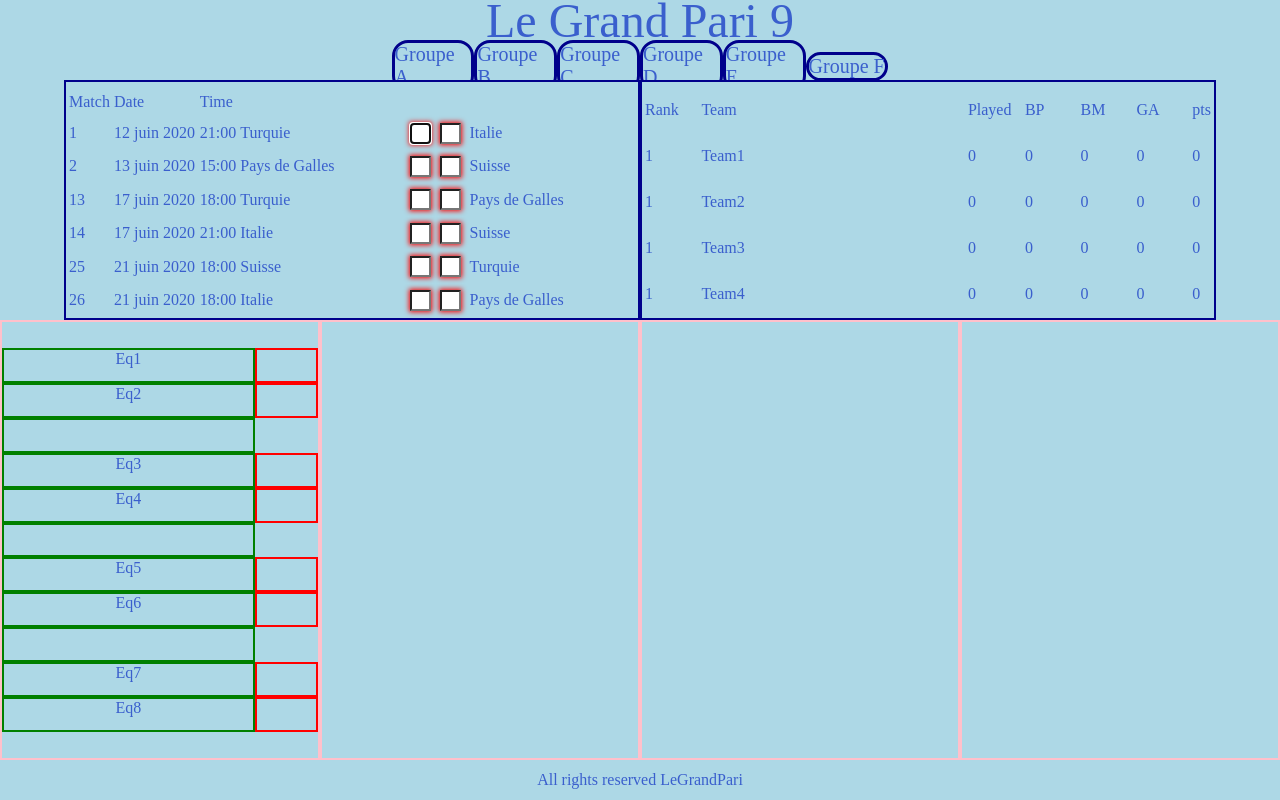
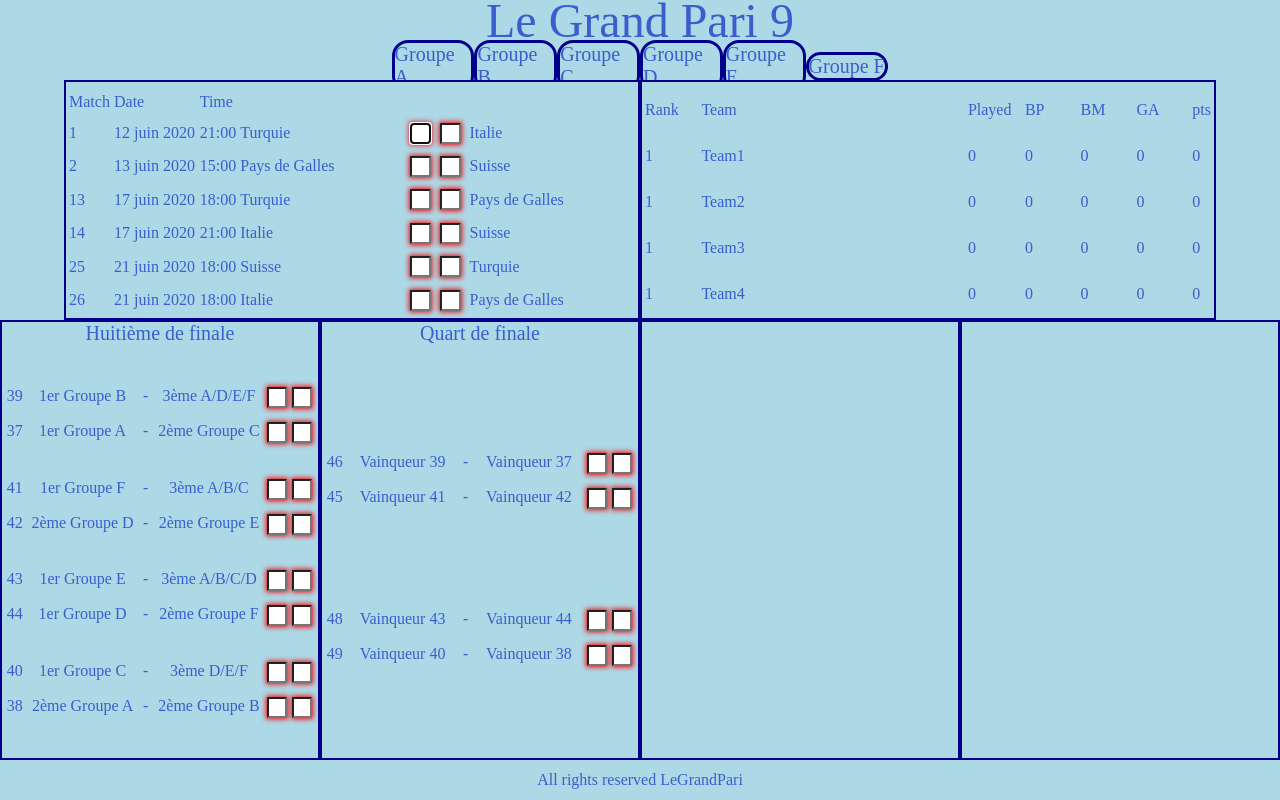
Before and after one commit to LeRingue/LeGrandPari, a plain HTML site: page index.html in a window 1280 px wide. Drawn offline with Linux system fonts and the light colour scheme.

Commit message:
html & css for Round of 8 & 4 OK

```diff
--- a/css/main.css
+++ b/css/main.css
@@ -116,11 +116,11 @@ main>section{
   flex-flow: row wrap;
   justify-content: flex-start;
   align-items: flex-start;
-  align-content: center;
+  align-content: flex-start;
   width: 25%;
   height: 100%;
   /* column-width: 50px; */
-  border: 2px solid pink;
+  border: 2px solid darkblue;
 }
 
 div{
@@ -129,21 +129,48 @@ div{
   justify-content: flex-start;
   align-items: flex-start;
   align-content: center;
-  width: 80%;
+  width: 35%;
   height: 8%;
-  border: 2px solid green;
+  /* border: 2px solid green; */
 }
 
 div[class="score"]{
-  display: flex;
+  /* display: flex;
   flex-flow: column wrap;
   justify-content: flex-start;
   align-items: flex-start;
-  align-content: center;
-  width: 20%;
+  align-content: center; */
+  width: 8%;
   height: 8%;
-  border: 2px solid red;
+  /* border: 2px solid red; */
 }
+
+div[class="dash"]{
+  width: 5%;
+}
+
+
+div[class="FillerOf8"]{
+  width: 100%;
+  font-size: 1.25rem;
+  height: 5%;
+  /* border: 2px solid pink; */
+}
+
+div[class="F8ID"] {
+  width: 8%;
+  /* font-size: 1rem; */
+}
+
+div[class="FillerOf4"]{
+  width: 100%;
+  font-size: 1.25rem;
+  /* border: 2px solid pink; */
+  height: 10%;
+
+  vertical-align: top;
+}
+
 td[class="matchIDDisplay"] {
   width: 5%;
   column-width: 50px;
--- a/index.html
+++ b/index.html
@@ -794,33 +794,95 @@
         </table>
       </section>
     </nav>
-    <!-- <section id=FinalProno>
-      </section> -->
     <section id=FinalRound>
+      <!-- 1/8 Finale -->
       <section class="RoundOfX">
-        <!-- Faire une table avec équipe + score -->
-        <div>Eq1</div>
-        <div class="score"></div>
-        <div>Eq2</div>
-        <div class="score"></div>
+        <div class="FillerOf8">Huitième de finale</div>
         <div class="FillerOf8"></div>
-        <div>Eq3</div>
-        <div class="score"></div>
-        <div>Eq4</div>
-        <div class="score"></div>
         <div class="FillerOf8"></div>
-        <div>Eq5</div>
-        <div class="score"></div>
-        <div>Eq6</div>
-        <div class="score"></div>
+        <div class="F8ID">39</div>
+        <div>1er Groupe B</div>
+        <div class="dash">-</div>
+        <div>3ème A/D/E/F</div>
+        <div class="score"><input type="text" form="formM81A" autocomplete="disabled" name="score81A" maxlength = "1" class="score" id="score81A" required></div>
+        <div class="score"><input type="text" form="formM81B" autocomplete="disabled" name="score81B" maxlength = "1" class="score" id="score81B" required></div>
+        <div class="F8ID">37</div>
+        <div>1er Groupe A</div>
+        <div class="dash">-</div>
+        <div>2ème Groupe C</div>
+        <div class="score"><input type="text" form="formM82A" autocomplete="disabled" name="score82A" maxlength = "1" class="score" id="score82A" required></div>
+        <div class="score"><input type="text" form="formM82B" autocomplete="disabled" name="score82B" maxlength = "1" class="score" id="score82B" required></div>
         <div class="FillerOf8"></div>
-        <div>Eq7</div>
-        <div class="score"></div>
-        <div>Eq8</div>
-        <div class="score"></div>
+        <div class="F8ID">41</div>
+        <div>1er Groupe F</div>
+        <div class="dash">-</div>
+        <div>3ème A/B/C</div>
+        <div class="score"><input type="text" form="formM83A" autocomplete="disabled" name="score83A" maxlength = "1" class="score" id="score83A" required></div>
+        <div class="score"><input type="text" form="formM83B" autocomplete="disabled" name="score83B" maxlength = "1" class="score" id="score83B" required></div>
+        <div class="F8ID">42</div>
+        <div>2ème Groupe D</div>
+        <div class="dash">-</div>
+        <div>2ème Groupe E</div>
+        <div class="score"><input type="text" form="formM84A" autocomplete="disabled" name="score84A" maxlength = "1" class="score" id="score84A" required></div>
+        <div class="score"><input type="text" form="formM84B" autocomplete="disabled" name="score84B" maxlength = "1" class="score" id="score84B" required></div>
+        <div class="FillerOf8"></div>
+        <div class="F8ID">43</div>
+        <div>1er Groupe E</div>
+        <div class="dash">-</div>
+        <div>3ème A/B/C/D</div>
+        <div class="score"><input type="text" form="formM85A" autocomplete="disabled" name="score85A" maxlength = "1" class="score" id="score85A" required></div>
+        <div class="score"><input type="text" form="formM85B" autocomplete="disabled" name="score85B" maxlength = "1" class="score" id="score85B" required></div>
+        <div class="F8ID">44</div>
+        <div>1er Groupe D</div>
+        <div class="dash">-</div>
+        <div>2ème Groupe F</div>
+        <div class="score"><input type="text" form="formM86A" autocomplete="disabled" name="score86A" maxlength = "1" class="score" id="score86A" required></div>
+        <div class="score"><input type="text" form="formM86B" autocomplete="disabled" name="score86B" maxlength = "1" class="score" id="score86B" required></div>
+        <div class="FillerOf8"></div>
+        <div class="F8ID">40</div>
+        <div>1er Groupe C</div>
+        <div class="dash">-</div>
+        <div>3ème D/E/F</div>
+        <div class="score"><input type="text" form="formM87A" autocomplete="disabled" name="score87A" maxlength = "1" class="score" id="score87A" required></div>
+        <div class="score"><input type="text" form="formM87B" autocomplete="disabled" name="score87B" maxlength = "1" class="score" id="score87B" required></div>
+        <div class="F8ID">38</div>
+        <div>2ème Groupe A</div>
+        <div class="dash">-</div>
+        <div>2ème Groupe B</div>
+        <div class="score"><input type="text" form="formM88A" autocomplete="disabled" name="score88A" maxlength = "1" class="score" id="score88A" required></div>
+        <div class="score"><input type="text" form="formM88B" autocomplete="disabled" name="score88B" maxlength = "1" class="score" id="score88B" required></div>
       </section>
-
+      <!-- 1/4 Finale -->
       <section class="RoundOfX">
+        <div class="FillerOf4">Quart de finale</div>
+        <div class="FillerOf4"></div>
+        <div class="FillerOf4"></div>
+        <div class="F8ID">46</div>
+        <div>Vainqueur 39</div>
+        <div class="dash">-</div>
+        <div>Vainqueur 37</div>
+        <div class="score"><input type="text" form="formM81A" autocomplete="disabled" name="score81A" maxlength = "1" class="score" id="score81A" required></div>
+        <div class="score"><input type="text" form="formM81B" autocomplete="disabled" name="score81B" maxlength = "1" class="score" id="score81B" required></div>
+        <div class="F8ID">45</div>
+        <div>Vainqueur 41</div>
+        <div class="dash">-</div>
+        <div>Vainqueur 42</div>
+        <div class="score"><input type="text" form="formM82A" autocomplete="disabled" name="score82A" maxlength = "1" class="score" id="score82A" required></div>
+        <div class="score"><input type="text" form="formM82B" autocomplete="disabled" name="score82B" maxlength = "1" class="score" id="score82B" required></div>
+        <div class="FillerOf4"></div>
+        <div class="FillerOf4"></div>
+        <div class="F8ID">48</div>
+        <div>Vainqueur 43</div>
+        <div class="dash">-</div>
+        <div>Vainqueur 44</div>
+        <div class="score"><input type="text" form="formM83A" autocomplete="disabled" name="score83A" maxlength = "1" class="score" id="score83A" required></div>
+        <div class="score"><input type="text" form="formM83B" autocomplete="disabled" name="score83B" maxlength = "1" class="score" id="score83B" required></div>
+        <div class="F8ID">49</div>
+        <div>Vainqueur 40</div>
+        <div class="dash">-</div>
+        <div>Vainqueur 38</div>
+        <div class="score"><input type="text" form="formM84A" autocomplete="disabled" name="score84A" maxlength = "1" class="score" id="score84A" required></div>
+        <div class="score"><input type="text" form="formM84B" autocomplete="disabled" name="score84B" maxlength = "1" class="score" id="score84B" required></div>
       </section>
 
       <section class="RoundOfX">
```
